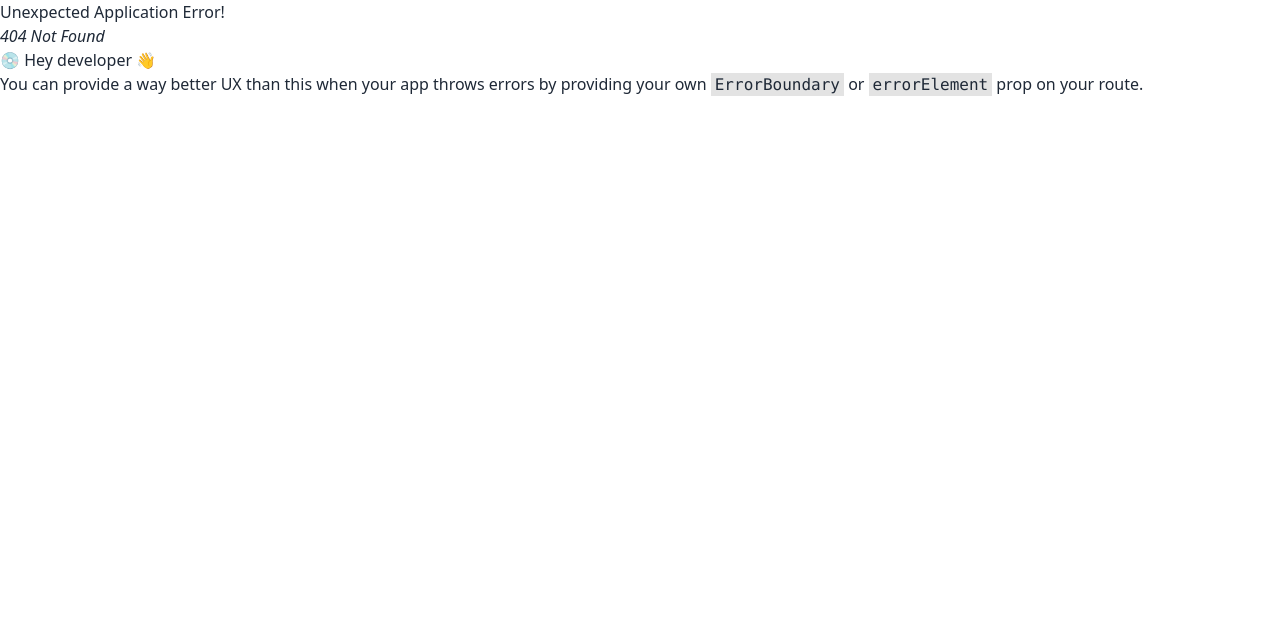
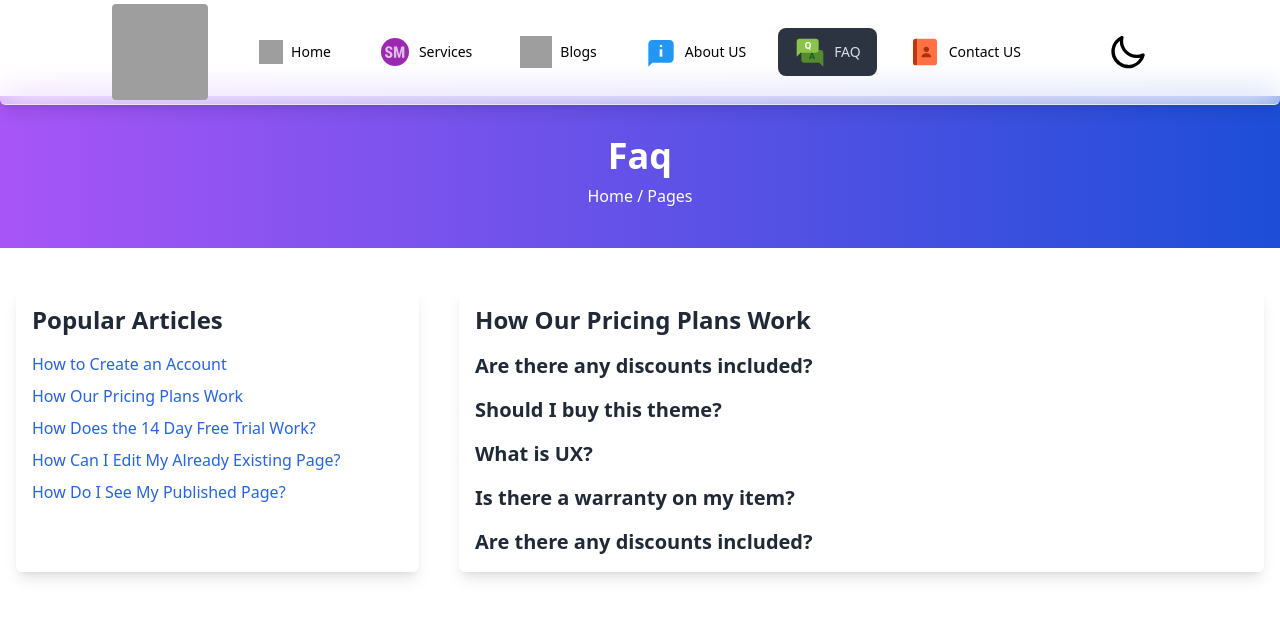
Before and after one commit to CodeCraft1234/Digital-Network-Agency-Client, a React (Vite) app: page /faq in a window 1280 px wide. Before the commit this address had no page. Shown: the top 618 px of the page. Built offline with nearby package versions, Linux system fonts and the light colour scheme; grey boxes are pictures that could not be loaded.

Commit message:
faq added properly with design finish

```diff
--- a/src/Components/Navber/Navber.jsx
+++ b/src/Components/Navber/Navber.jsx
@@ -1,6 +1,6 @@
 import {  useEffect, useState } from "react";
 import { Link, NavLink } from "react-router-dom";
-import { FcAbout, FcContacts, FcServiceMark } from "react-icons/fc";
+import { FcAbout, FcContacts, FcFaq, FcServiceMark } from "react-icons/fc";
 const NavBar = () => {
   const [theme, setTheme] = useState(
     localStorage.getItem("theme") ? localStorage.getItem("theme") : "light"
@@ -57,6 +57,9 @@ const NavBar = () => {
     <NavLink to={"/about"}><FcAbout className="h-8 w-8" />About US </NavLink>
   </li>
   <li>
+          <NavLink to={"/faq"}><FcFaq className="h-8 w-8" />FAQ </NavLink>
+          </li>
+  <li>
   <NavLink to={"/contact"}><FcContacts className="h-8 w-8" />Contact US</NavLink>
   </li>
 
@@ -90,6 +93,9 @@ const NavBar = () => {
           </li>
           <li>
           <NavLink to={"/about"}><FcAbout className="h-8 w-8" />About US </NavLink>
+          </li>
+          <li>
+          <NavLink to={"/faq"}><FcFaq className="h-8 w-8" />FAQ </NavLink>
           </li>
           <li>
             <NavLink to={"/contact"}><FcContacts className="h-8 w-8" />Contact US</NavLink>
--- /dev/null
+++ b/src/Pages/Faq.jsx
@@ -0,0 +1,143 @@
+import { useState } from "react";
+
+const Faq = () => {
+  const [openIndex, setOpenIndex] = useState(null);
+
+  const handleToggle = (index) => {
+    setOpenIndex(openIndex === index ? null : index);
+  };
+
+  return (
+    <div className="mt-24">
+      <section className="bg-gradient-to-r from-purple-500 to-blue-700 text-white py-10">
+        <div className="container mx-auto px-4">
+          <div className="text-center">
+            <h1 className="text-4xl font-bold">Faq</h1>
+            <p className="mt-2">Home / Pages</p>
+          </div>
+        </div>
+      </section>
+      <div className="container mx-auto px-4 py-10 flex flex-col md:flex-row gap-10">
+        <div className="md:w-1/3 bg-white p-4 shadow-lg rounded-md animate-leftToRight">
+          <h2 className="text-2xl font-bold mb-4">Popular Articles</h2>
+          <ul className="space-y-2">
+            <li>
+              <a href="#" className="text-blue-600">
+                How to Create an Account
+              </a>
+            </li>
+            <li>
+              <a href="#" className="text-blue-600">
+                How Our Pricing Plans Work
+              </a>
+            </li>
+            <li>
+              <a href="#" className="text-blue-600">
+                How Does the 14 Day Free Trial Work?
+              </a>
+            </li>
+            <li>
+              <a href="#" className="text-blue-600">
+                How Can I Edit My Already Existing Page?
+              </a>
+            </li>
+            <li>
+              <a href="#" className="text-blue-600">
+                How Do I See My Published Page?
+              </a>
+            </li>
+          </ul>
+        </div>
+        <div className="md:w-2/3 bg-white p-4 shadow-lg rounded-md animate-rightToLeft">
+          <h2 className="text-2xl font-bold mb-4">
+            How Our Pricing Plans Work
+          </h2>
+          <div className="space-y-4">
+            <div>
+              <h3
+                className="text-xl font-bold cursor-pointer hover:text-purple-600"
+                onClick={() => handleToggle(0)}
+              >
+                Are there any discounts included?
+              </h3>
+              {openIndex === 0 && (
+                <p className="mt-2 text-gray-700">
+                  Grursus mal suada faci lisis Lorem ipsum dolarorit more a
+                  ametion consectetur elit. Vesti at bulum nec odio aea the dumm
+                  ipsumm ipsum that dolocons rsus suada fadolorit to the
+                  consectetur elit dummy text ready.
+                </p>
+              )}
+            </div>
+            <div>
+              <h3
+                className="text-xl font-bold cursor-pointer hover:text-purple-600"
+                onClick={() => handleToggle(1)}
+              >
+                Should I buy this theme?
+              </h3>
+              {openIndex === 1 && (
+                <p className="mt-2 text-gray-700">
+                  Grursus mal suada faci lisis Lorem ipsum dolarorit more a
+                  ametion consectetur elit. Vesti at bulum nec odio aea the dumm
+                  ipsumm ipsum that dolocons rsus suada fadolorit to the
+                  consectetur elit dummy text ready.
+                </p>
+              )}
+            </div>
+            <div>
+              <h3
+                className="text-xl font-bold cursor-pointer hover:text-purple-600"
+                onClick={() => handleToggle(2)}
+              >
+                What is UX?
+              </h3>
+              {openIndex === 2 && (
+                <p className="mt-2 text-gray-700">
+                  Grursus mal suada faci lisis Lorem ipsum dolarorit more a
+                  ametion consectetur elit. Vesti at bulum nec odio aea the dumm
+                  ipsumm ipsum that dolocons rsus suada fadolorit to the
+                  consectetur elit dummy text ready.
+                </p>
+              )}
+            </div>
+            <div>
+              <h3
+                className="text-xl font-bold cursor-pointer hover:text-purple-600"
+                onClick={() => handleToggle(3)}
+              >
+                Is there a warranty on my item?
+              </h3>
+              {openIndex === 3 && (
+                <p className="mt-2 text-gray-700">
+                  Grursus mal suada faci lisis Lorem ipsum dolarorit more a
+                  ametion consectetur elit. Vesti at bulum nec odio aea the dumm
+                  ipsumm ipsum that dolocons rsus suada fadolorit to the
+                  consectetur elit dummy text ready.
+                </p>
+              )}
+            </div>
+            <div>
+              <h3
+                className="text-xl font-bold cursor-pointer hover:text-purple-600"
+                onClick={() => handleToggle(4)}
+              >
+                Are there any discounts included?
+              </h3>
+              {openIndex === 4 && (
+                <p className="mt-2 text-gray-700">
+                  Grursus mal suada faci lisis Lorem ipsum dolarorit more a
+                  ametion consectetur elit. Vesti at bulum nec odio aea the dumm
+                  ipsumm ipsum that dolocons rsus suada fadolorit to the
+                  consectetur elit dummy text ready.
+                </p>
+              )}
+            </div>
+          </div>
+        </div>
+      </div>
+    </div>
+  );
+};
+
+export default Faq;
--- a/src/main.jsx
+++ b/src/main.jsx
@@ -13,6 +13,7 @@ import Card from "./Pages/Card/Card";
 import CardDetails from "./Pages/Card/CardDetails";
 import AboutUs from "./Pages/AboutUs";
 import Contact from "./Pages/Contact";
+import Faq from "./Pages/Faq";
 
 const router = createBrowserRouter([
   {
@@ -31,6 +32,10 @@ const router = createBrowserRouter([
       {
         path: "/about",
         element: <AboutUs></AboutUs>,
+      },
+      {
+        path: "/faq",
+        element: <Faq></Faq>,
       },
       {
         path: "/contact",
```
